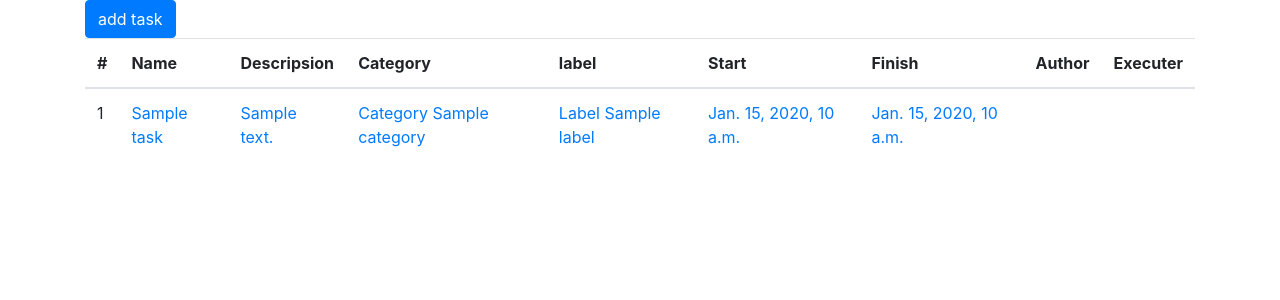
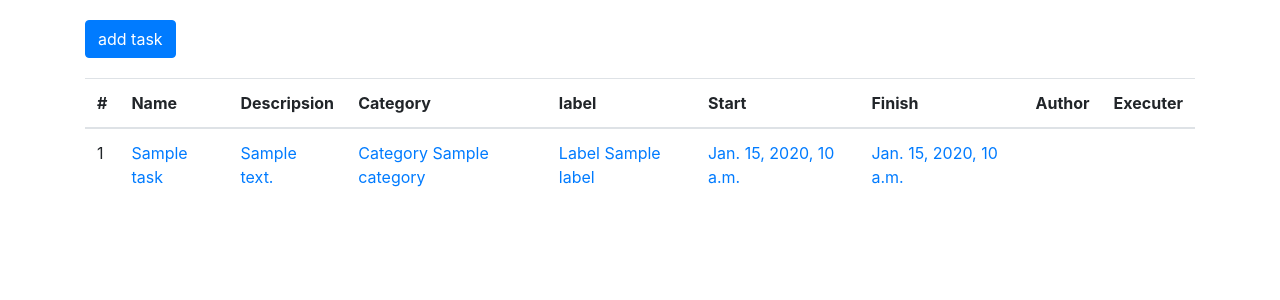
Before and after one commit to smolynets/task-manager, a Django app: page / in a window 1280 px wide. Shown: the part 56-356 px from the top of the page. Run offline with Django 3.2, Linux system fonts and the light colour scheme; tables that the repository leaves empty hold one stand-in row (values such as "Sample post"); some libraries are stand-ins or nearby versions.

Commit message:
fix add bottom style (homepage)

```diff
--- a/taskmanager/static/css/main.css
+++ b/taskmanager/static/css/main.css
@@ -9,3 +9,8 @@
 .form-field{
 	margin-top: 40px;
 }
+
+.add-buttom{
+	margin-top: 20px;
+	margin-bottom: 20px;
+}
--- a/taskmanager/templates/taskmanager/home.html
+++ b/taskmanager/templates/taskmanager/home.html
@@ -8,11 +8,11 @@
 
 {% block content %}
 <div class="container">
-	<div class="">
+	<div class="add-buttom">
 		<a href="{% url "add_task" %}" class="btn btn-primary">add task</a>
 	</div>
 	<!-- Start task listing -->
-	<table class="table">
+	<table class="table table-responsive-sm">
 	  <thead>
 	    <tr>
 	      <th>#</th>
```
